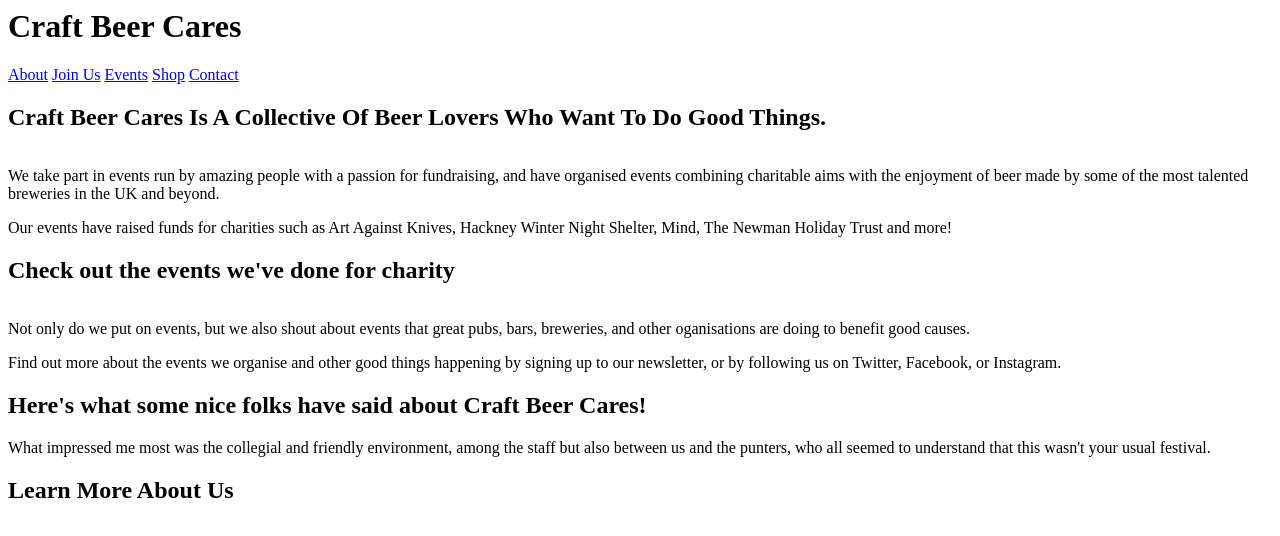
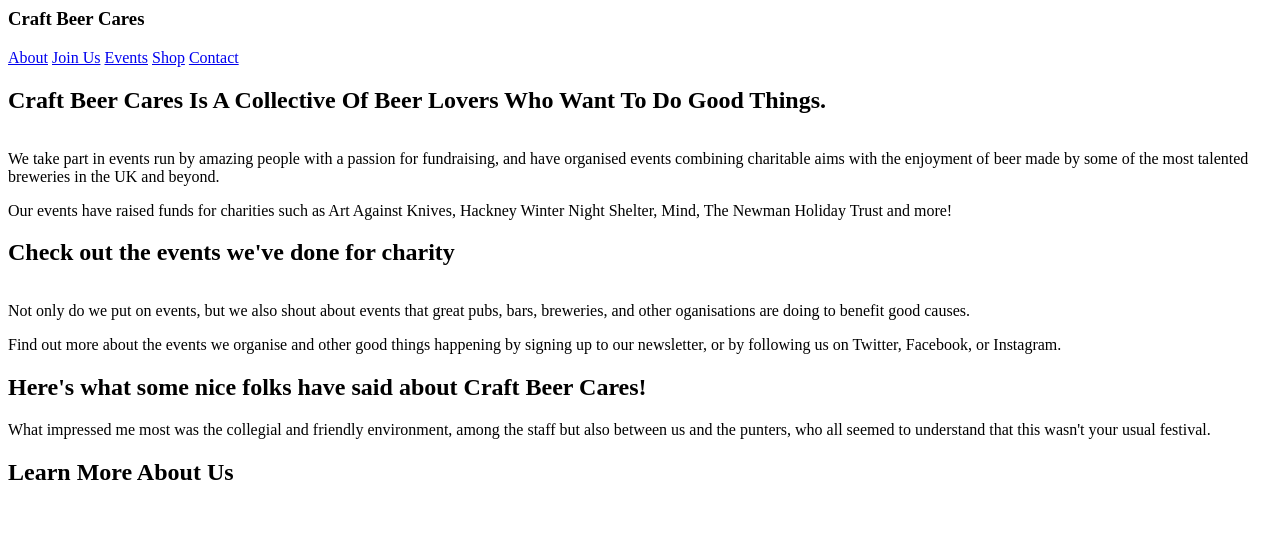
Before and after one commit to quitepeculiar/Craft-Beer-Cares, a plain HTML site: page index.html in a window 1280 px wide. Drawn offline with Linux system fonts and the light colour scheme.

Commit message:
Upload fonts. Start style CSS file

```diff
--- a/index.html
+++ b/index.html
@@ -1,7 +1,7 @@
 <! DOCTYPE html>
 <html>
 	<header>
-		<h1>Craft Beer Cares</h1>
+		<h3>Craft Beer Cares</h3>
 		<nav>
 			<a href="about.html">About</a>
 			<a href="join-us.html">Join Us</a>
--- /dev/null
+++ b/style.css
@@ -0,0 +1,36 @@
+@import url('https://fonts.googleapis.com/css2?family=Amatic+SC:wght@400;700&family=Josefin+Sans:wght@300;400;500;600;700&display=swap');
+
+@font-face {
+	font-family: 'Josefin Sans';
+	src: url(JosefinSans-Regular.ttf), url(JosefinSans-SemiBold.ttf),
+		url(JosefinSans-Bold.ttf);
+}
+
+@font-face {
+	font-family: 'Amatic';
+	src: url(AmaticSC-Regular.ttf), url(AmaticSC-Bold.ttf);
+}
+
+body {
+	font-family: 'Josefin Sans', Helvetica;
+	font-size: 18px;
+	line-height: 1.5;
+
+	background-color: #ffffff;
+	color: #000000;
+	margin: 80px auto 80px auto;
+	max-width: 1120px;
+}
+
+header {
+	position: fixed;
+	top: 0;
+	left: 0;
+	width: 100%;
+	padding: 24px;
+	z-index: 1;
+}
+
+header h3 {
+	font-family: 'Amatic', Arial, Helvetica, sans-serif;
+}
```
Also changed, not shown: AmaticSC-Bold.ttf (added), AmaticSC-Regular.ttf (added), JosefinSans-Bold.ttf (added), JosefinSans-Regular.ttf (added), JosefinSans-SemiBold.ttf (added).
